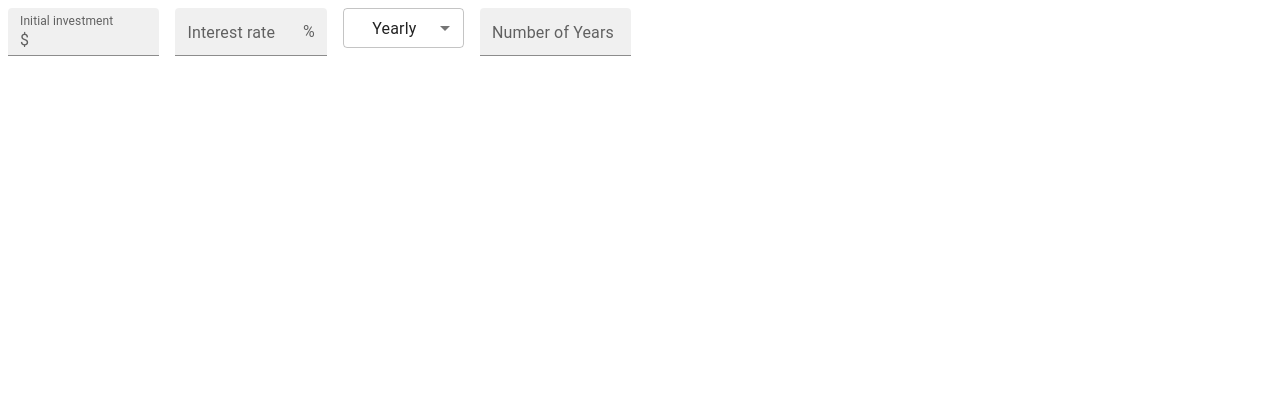
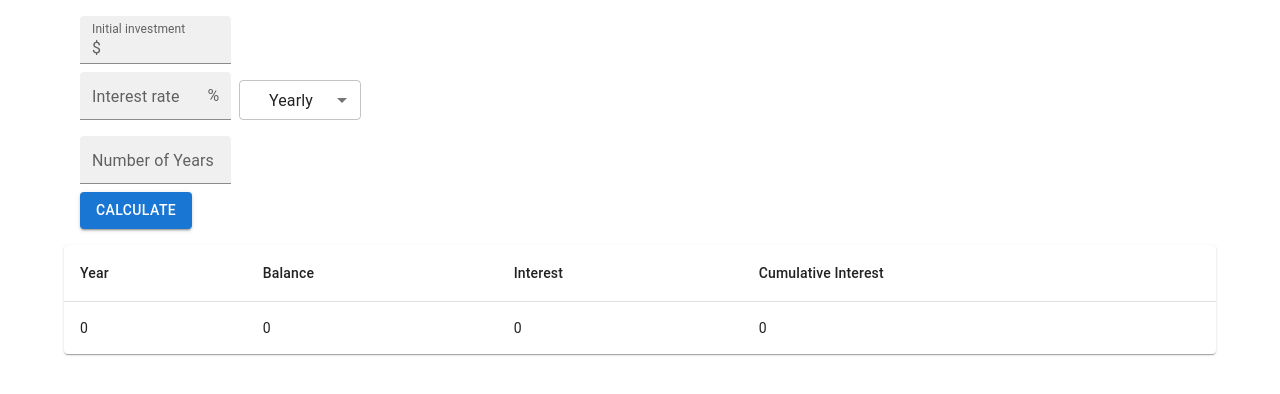
Before and after one commit to oekiaby0/react-cinterest, a React (Create React App) app: page / in a window 1280 px wide. Shown: the top 394 px of the page. Built offline with nearby package versions, Linux system fonts and the light colour scheme.

Commit message:
Improved UI functionality

```diff
--- a/src/App.tsx
+++ b/src/App.tsx
@@ -1,13 +1,12 @@
-import React, {ChangeEvent, useState} from 'react';
+import React, {useState} from 'react';
 import './App.css';
 import {
-    Box,
     Button,
     FormControl,
     InputAdornment,
     TextField,
     MenuItem,
-    Select
+    Select, Stack, Container, TableContainer, Table, Paper, TableHead, TableRow, TableCell, TableBody
 } from '@mui/material';
 
 enum PERIOD {
@@ -26,22 +25,32 @@ function calculateTotal(principal: number, contribution: number, interest: numbe
     return total
 }
 
-function App() {
-    const [interestRatePeriod, setInterestRatePeriod] = useState(PERIOD.YEARLY)
-    const [principal, setPrincipal] = useState('')
-    const [interestRate, setInterestRate] = useState('')
-    const [yearsCount, setYearsCount] = useState('')
-
+function ParametersSection({
+                               interestRatePeriod, setInterestRatePeriod,
+                               principal, setPrincipal,
+                               interestRate, setInterestRate,
+                               yearsCount, setYearsCount,
+                               handleCalculate
+                           }: {
+                               interestRatePeriod: PERIOD, setInterestRatePeriod: (period: PERIOD) => void,
+                               principal: string, setPrincipal: (p: string) => void,
+                               interestRate: string, setInterestRate: (rate: string) => void,
+                               yearsCount: string, setYearsCount: (years: string) => void,
+                               handleCalculate: (e: any) => void
+                           }
+) {
     return (
-        <div className="App">
-            <header>
-                <meta name="viewport" content="initial-scale=1, width=device-width" />
-            </header>
-            <Box sx={{ display: 'flex', flexWrap: 'wrap' }}>
+        <Stack
+            direction="column"
+            justifyContent="center"
+            alignItems="flex-start"
+            spacing={1}
+            sx={{padding: 2}}
+        >
             <TextField
                 label="Initial investment"
                 id="principal-input"
-                    sx={{ m: 1, width: '15ch' }}
+                sx={{m: 1, width: '15ch'}}
                 InputProps={{
                     startAdornment: <InputAdornment position="start">$</InputAdornment>,
                 }}
@@ -50,10 +59,11 @@ function App() {
                 value={principal}
                 onChange={e => setPrincipal(e.target.value)}
             />
+            <div>
                 <TextField
                     label="Interest rate"
                     id="interest-input"
-                    sx={{ m: 1, width: '15ch' }}
+                    sx={{width: '15ch'}}
                     InputProps={{
                         endAdornment: <InputAdornment position="end">%</InputAdornment>,
                     }}
@@ -62,7 +72,7 @@ function App() {
                     value={interestRate}
                     onChange={e => setInterestRate(e.target.value)}
                 />
-                <FormControl sx={{ m: 1, width: '12ch' }}>
+                <FormControl sx={{m: 1, width: '12ch'}}>
                     <Select
                         value={interestRatePeriod}
                         onChange={e => setInterestRatePeriod(e.target.value as PERIOD)}
@@ -75,21 +85,91 @@ function App() {
                         <MenuItem value={PERIOD.DAILY}>Daily</MenuItem>
                     </Select>
                 </FormControl>
+            </div>
             <TextField
                 label="Number of Years"
                 id="years-input"
-                    sx={{ m: 1, width: '15ch' }}
+                sx={{m: 1, width: '15ch'}}
                 variant="filled"
                 size="small"
                 value={yearsCount}
                 onChange={e => setYearsCount(e.target.value)}
             />
-                <Button>
-
+            <Button variant="contained" size="medium"
+                    onClick={handleCalculate}
+            >
+                Calculate
             </Button>
-            </Box>
-        </div>
+        </Stack>
     );
 }
 
+function ResultsView({results}: { results: [[number], [number]] }) {
+    let rows : [{balance: number, interest: number, cuInterest: number}] = [
+        {balance: 0, interest: 0, cuInterest: 0}
+    ]
+    return (
+        <TableContainer component={Paper}>
+            <Table sx={{minWidth: 650}} aria-label="simple table">
+                <TableHead>
+                    <TableRow>
+                        <TableCell>Year</TableCell>
+                        <TableCell align="left">Balance</TableCell>
+                        <TableCell align="left">Interest</TableCell>
+                        <TableCell align="left">Cumulative Interest</TableCell>
+                    </TableRow>
+                </TableHead>
+                <TableBody>
+                    {rows.map((row, index) => (
+                        <TableRow
+                            key={row.balance}
+                            sx={{'&:last-child td, &:last-child th': {border: 0}}}
+                        >
+                            <TableCell align="left">{index}</TableCell>
+                            <TableCell align="left">{row.balance}</TableCell>
+                            <TableCell align="left">{row.interest}</TableCell>
+                            <TableCell align="left">{row.cuInterest}</TableCell>
+                        </TableRow>
+                    ))}
+                </TableBody>
+            </Table>
+        </TableContainer>
+    )
+}
+
+function App() {
+    const [interestRatePeriod, setInterestRatePeriod] = useState(PERIOD.YEARLY)
+    const [principal, setPrincipal] = useState('')
+    const [interestRate, setInterestRate] = useState('')
+    const [yearsCount, setYearsCount] = useState('')
+
+    const [results, setResults] = useState([[0], [0]])
+
+    function handleCalculate(e: any): void {
+
+    }
+
+    return <div className="App">
+        <header>
+            <meta name="viewport" content="initial-scale=1, width=device-width"/>
+        </header>
+        <Container>
+            <Stack>
+                <ParametersSection
+                    interestRatePeriod={interestRatePeriod}
+                    setInterestRatePeriod={setInterestRatePeriod}
+                    principal={principal}
+                    setPrincipal={setPrincipal}
+                    interestRate={interestRate}
+                    setInterestRate={setInterestRate}
+                    yearsCount={yearsCount}
+                    setYearsCount={setYearsCount}
+                    handleCalculate={handleCalculate}
+                />
+                <ResultsView results={results as [[number], [number]]}/>
+            </Stack>
+        </Container>
+    </div>
+}
+
 export default App;
```
Lines whose indentation alone changed are shown as unchanged.
